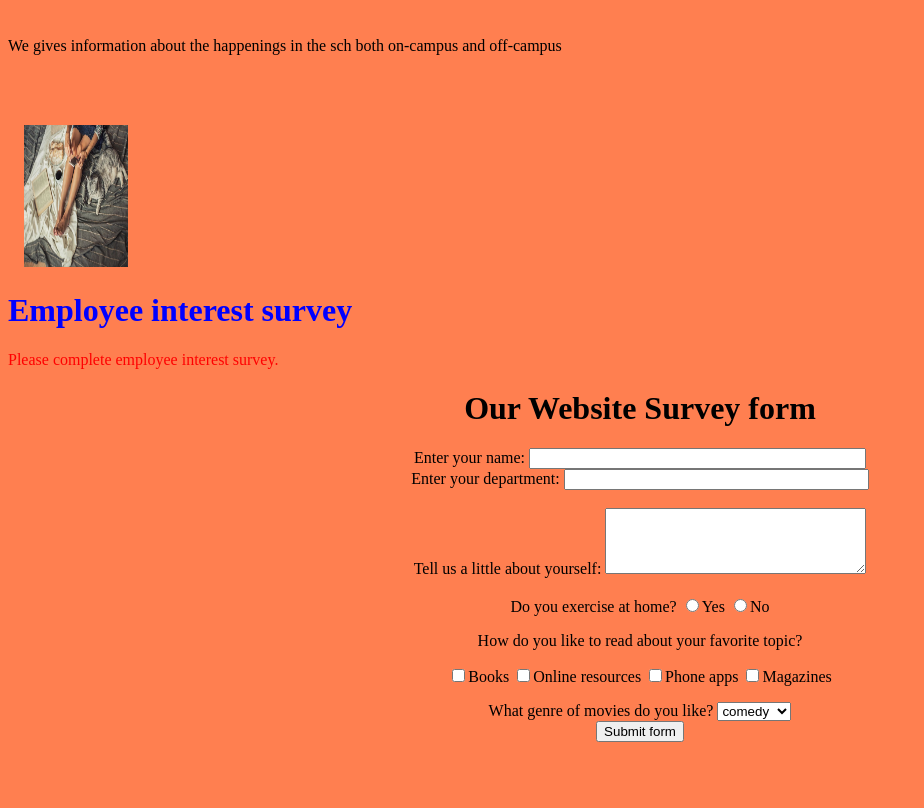
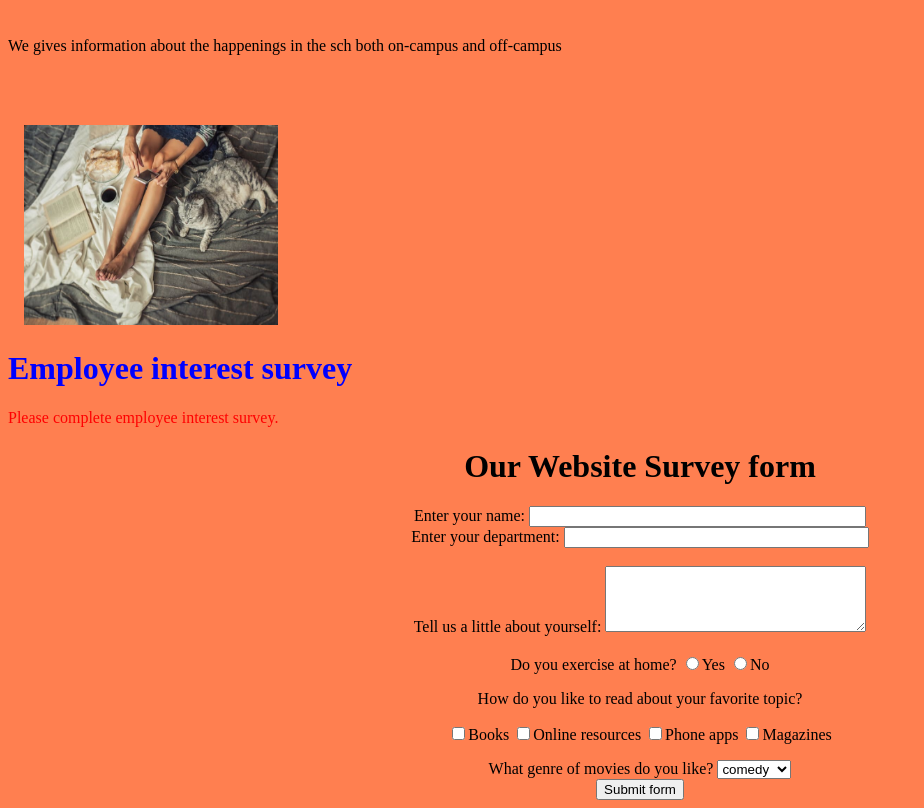
Before and after one commit to SalmanArab/Salman123, a plain HTML site: page Ass.html in a window 1280 px wide. Shown: the part 1540-2348 px from the top of the page, without its empty margins (0-924 px from the left). Before the commit the page ends 2290 px from the top, so only its background shows below. Drawn offline with Linux system fonts and the light colour scheme.

Commit message:
Update Ass.html

```diff
--- a/Ass.html
+++ b/Ass.html
@@ -78,7 +78,7 @@ We gives information about the happenings in the sch both on-campus and off-camp
 </div>
 
 
-<img src="website.jpg" alt="Mywebimg.com" width="104" height="142">
+<img src="website.jpg" alt="Mywebimg.com" width="254" height="200">
 
 
 
```
